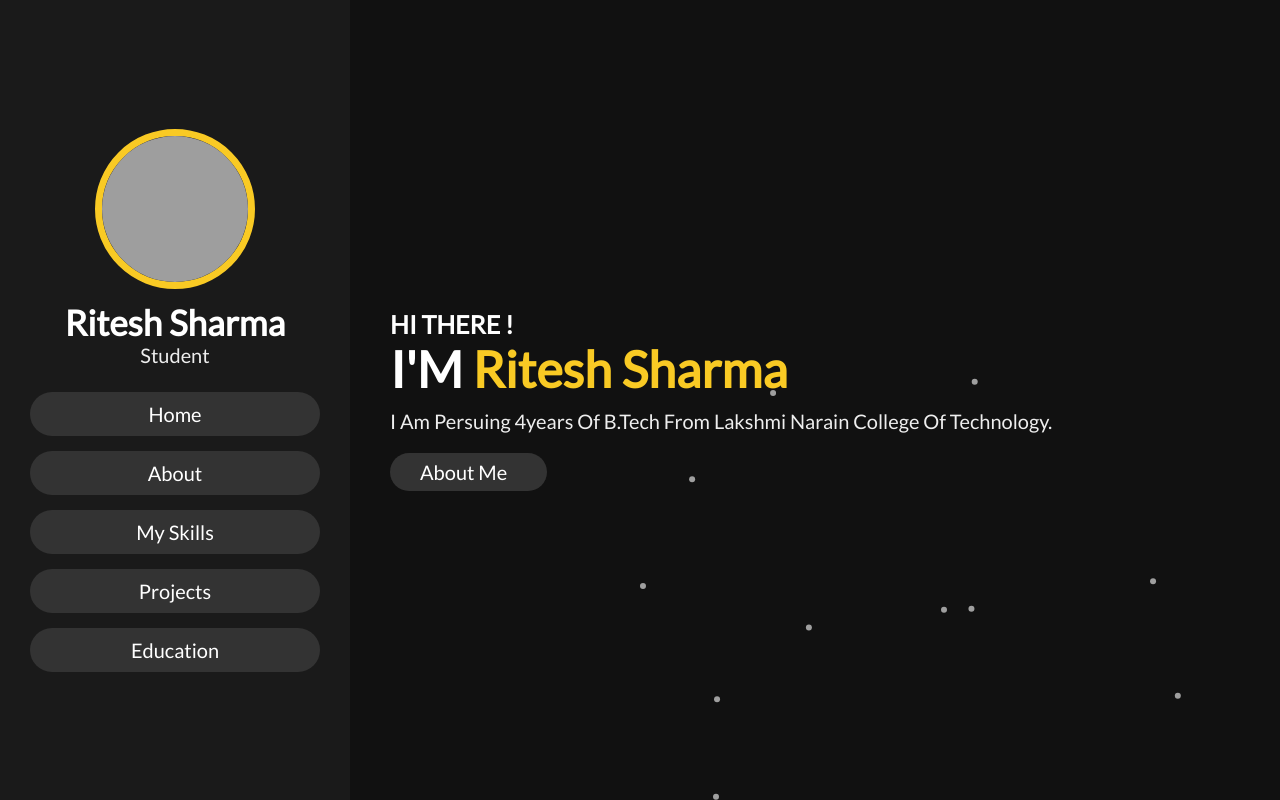
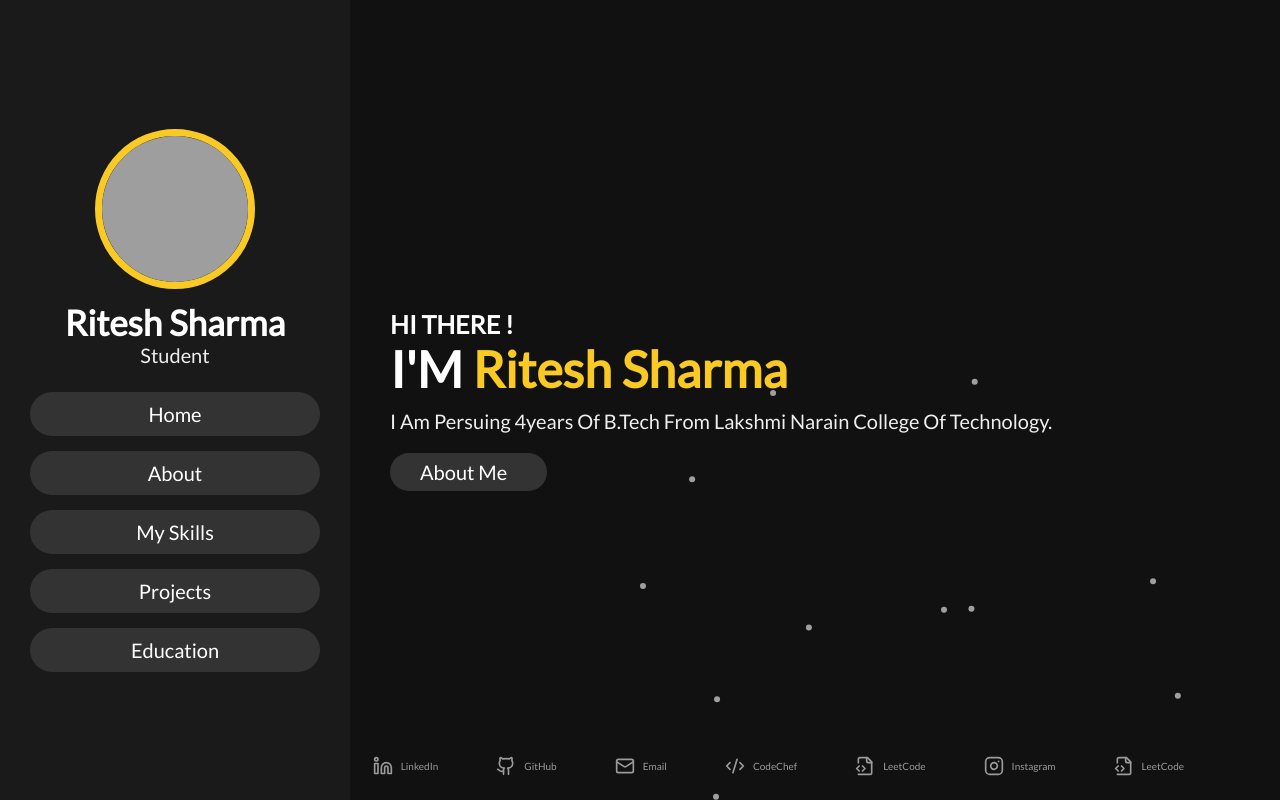
Before and after one commit to RiteshSharmaop/Portfolio, a React (Vite) app in the folder Frontend/Frontend/: page / in a window 1280 px wide. Built offline with nearby package versions, Linux system fonts and the light colour scheme; grey boxes are pictures that could not be loaded.

Commit message:
added social media button

```diff
--- a/Frontend/Frontend/package.json
+++ b/Frontend/Frontend/package.json
@@ -15,11 +15,11 @@
     "@fortawesome/react-fontawesome": "^0.2.2",
     "@tsparticles/react": "^3.0.0",
     "@tsparticles/slim": "^3.7.1",
+    "lucide-react": "^0.469.0",
     "react": "^18.3.1",
     "react-dom": "^18.3.1",
     "react-router-dom": "^7.0.2"
   },
-
   "devDependencies": {
     "@eslint/js": "^9.15.0",
     "@types/react": "^18.3.12",
--- a/Frontend/Frontend/src/App.css
+++ b/Frontend/Frontend/src/App.css
@@ -593,3 +593,60 @@ section{
   right: 0;
   background-color: transparent;
 } */
+
+
+/* Container styles */
+.social-buttons-container {
+    display: flex;
+    position: absolute;
+    flex-wrap: wrap;
+    justify-content: center ;
+    gap: 26px;
+    bottom: 0%;
+    padding: 16px;
+    right: 5%
+  }
+
+  /* Button styles */
+  .social-button {
+    display: flex;
+    align-items: center;
+    gap: 8px;
+    padding: 8px 16px;
+    border-radius: 8px;
+    text-decoration: none;
+    color: #9c9a9a;
+    transition: background-color 0.3s, color 0.3s;
+  }
+
+  .social-button:hover {
+    color: #fff;
+  }
+
+  /* Individual hover colors */
+  .hover-instagram:hover {
+    background-color: #E1306C;
+  }
+
+  .hover-linkedin:hover {
+    background-color: #0077B5;
+  }
+
+  .hover-github:hover {
+    background-color: #333;
+  }
+
+  .hover-codechef:hover {
+    background-color: #6A4C93;
+  }
+
+  .hover-leetcode:hover {
+    background-color: #F89F1B;
+  }
+
+  .hover-email:hover {
+    background-color: #D14836;
+  }
+  .socialss{
+    bottom: 0%;
+  }
--- a/Frontend/Frontend/src/Components/About.jsx
+++ b/Frontend/Frontend/src/Components/About.jsx
@@ -17,7 +17,7 @@ export default function About() {
                         <h3> <span> qualification : </span> B.tech </h3>
                         <h3> <span> post : </span> student </h3>
                         <h3> <span> language : </span> hindi / english </h3>
-                        <a href="https://drive.google.com/file/d/1NWA4Qd_cV7lnNeK8sIu2pNRIs0wQ7JeH/view?usp=sharing"><button className="btn"> download CV <i className="fas fa-download"></i> </button></a>
+                        <a href="https://docs.google.com/document/d/1YbnhMC4K3L5KF9CBdGWUw1Kaq3AXmdqr/edit?usp=sharing&ouid=103630672867232895794&rtpof=true&sd=true"><button className="btn"> download CV <i className="fas fa-download"></i> </button></a>
                     </div>
 
                      <div className="counter">
--- a/Frontend/Frontend/src/Components/Home.jsx
+++ b/Frontend/Frontend/src/Components/Home.jsx
@@ -1,4 +1,5 @@
 import React from 'react'
+import SocialButtons from './SocialButtons'
 
 export default function Home() {
     return (
@@ -14,6 +15,7 @@ export default function Home() {
                 </p>
                 <a href="/about"><button className="btn">about me <i className="fas fa-user"></i></button></a>
 
+            <SocialButtons className = "socialss"/>
             </section>
             </div>
         </>
--- /dev/null
+++ b/Frontend/Frontend/src/Components/SocialButtons.jsx
@@ -0,0 +1,35 @@
+import React from 'react';
+import { Github, Linkedin, Instagram, Mail, Code2, FileCode2 } from 'lucide-react';
+// import './SocialButtons.css'; // Import the CSS file
+
+const SocialButtons = () => {
+  const links = [
+    { icon: Linkedin, href: 'https://www.linkedin.com/in/ritesh-sharma-5b50b422a/', label: 'LinkedIn', colorClass: 'hover-linkedin' },
+    { icon: Github, href: 'https://github.com/RiteshSharmaop', label: 'GitHub', colorClass: 'hover-github' },
+    { icon: Mail, href: 'https://mail.google.com/mail/?view=cm&fs=1&to=ritesh.lnct@gmail.com', label: 'Email', colorClass: 'hover-email' },
+    { icon: Code2, href: 'https://www.codechef.com/users/riteshnub', label: 'CodeChef', colorClass: 'hover-codechef' },
+    { icon: FileCode2, href: 'https://leetcode.com/u/rTiZLdfR0q/', label: 'LeetCode', colorClass: 'hover-leetcode' },
+    { icon: Instagram, href: '#', label: 'Instagram', colorClass: 'hover-instagram' },
+    { icon: FileCode2, href: 'https://leetcode.com/u/riteshrsharma71/', label: 'LeetCode', colorClass: 'hover-leetcode' },
+  ];
+
+
+  return (
+    <div className="social-buttons-container">
+      {links.map(({ icon: Icon, href, label, colorClass }) => (
+        <a
+          key={label}
+          href={href}
+          className={`social-button ${colorClass}`}
+          target="_blank"
+          rel="noopener noreferrer"
+        >
+          <Icon size={20} />
+          <span>{label}</span>
+        </a>
+      ))}
+    </div>
+  );
+};
+
+export default SocialButtons;
```
Also changed, not shown: 1 other file (tests, documents, lock files or other folders). Lines whose indentation alone changed are shown as unchanged.
